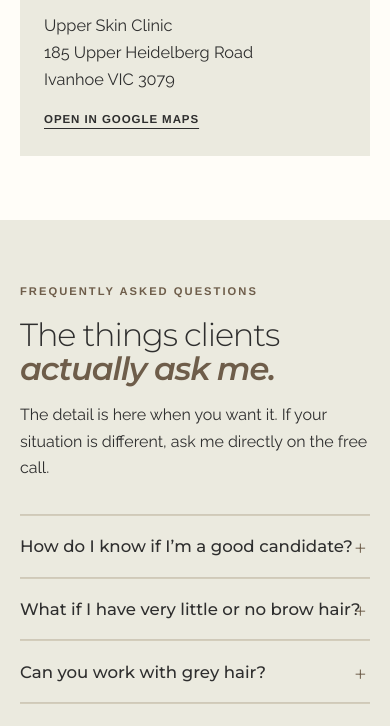
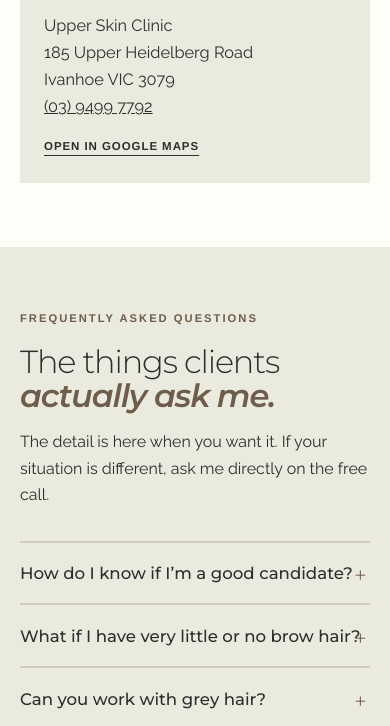
Before and after one commit to harmonytera/lemonade-melbourne, a plain HTML site: page index.html in a window 390 px wide. Shown: the part 6595-7321 px from the top of the page. Drawn offline with Linux system fonts and the light colour scheme.

Commit message:
Add Upper Skin Clinic phone link beneath Ivanhoe address

```diff
--- a/index.html
+++ b/index.html
@@ -903,7 +903,7 @@
     <section class="lean-section lean-paper" id="lean-afterwards">
       <div class="wrap lean-support-grid">
         <div><p class="eyebrow">What happens after I fly home?</p><h2>You are not left to manage the healing <span class="emphasis">by yourself.</span></h2><div class="lean-support-points"><p><strong>Direct support:</strong> you can message me with aftercare questions while your brows heal.</p><p><strong>Your return visit is included:</strong> I will be back at Upper Skin Clinic for perfecting sessions on <strong>4–6 February 2027</strong>.</p><p><strong>A familiar local clinic:</strong> both appointments take place at Upper Skin Clinic in Ivanhoe.</p></div></div>
-        <aside class="lean-venue"><img src="images/brand/upper-skin-clinic-ivanhoe.webp" alt="Upper Skin Clinic Ivanhoe" width="900" height="262" loading="lazy"><p class="lean-date">17–19 December 2026</p><p>Upper Skin Clinic<br>185 Upper Heidelberg Road<br>Ivanhoe VIC 3079</p><a class="lean-text-link" href="https://maps.app.goo.gl/qqTAVeDYidyXZa8N6" target="_blank" rel="noopener">Open in Google Maps</a></aside>
+        <aside class="lean-venue"><img src="images/brand/upper-skin-clinic-ivanhoe.webp" alt="Upper Skin Clinic Ivanhoe" width="900" height="262" loading="lazy"><p class="lean-date">17–19 December 2026</p><p>Upper Skin Clinic<br>185 Upper Heidelberg Road<br>Ivanhoe VIC 3079<br><a href="tel:+61394997792">(03) 9499 7792</a></p><a class="lean-text-link" href="https://maps.app.goo.gl/qqTAVeDYidyXZa8N6" target="_blank" rel="noopener">Open in Google Maps</a></aside>
       </div>
     </section>
 
```
